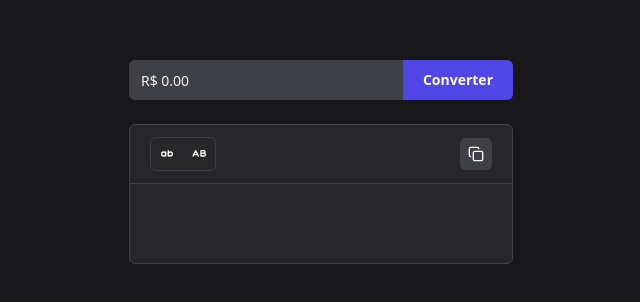
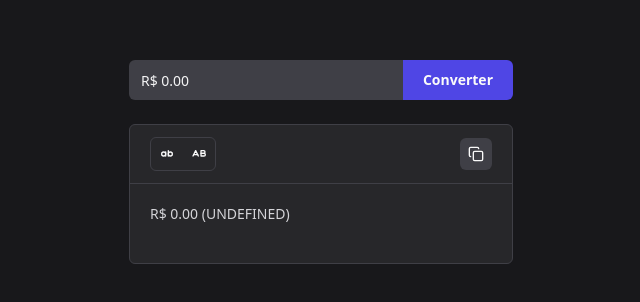
Before and after one commit to KARAUJO1003/conversor-app, a React (Vite) app: page / in a window 1280 px wide. Shown: the part 238-540 px from the top of the page, without its empty margins (319-959 px from the left). Built offline with nearby package versions, Linux system fonts and the light colour scheme.

Commit message:
FEAT: Alteração no layout de resultado.

```diff
--- a/src/App.jsx
+++ b/src/App.jsx
@@ -10,6 +10,7 @@ import { mask, unmask } from 'simple-currency-mask';
 function App() {
   const [valueInput, setValueInput] = useState("R$ 0.00");
   const [result, setResult] = useState();
+  const [ currencyValue, setCurrencyValue] = useState()
   const [textChange, setTextChange] = useState(true);
   const [toggleCopy, setToggleCopy] = useState(false)
 
@@ -21,6 +22,7 @@ function App() {
       // Chamar a função extenso com o valor como uma string
       const newValue = extenso(cleanValue, { mode: "currency" });
       setResult(newValue);
+      setCurrencyValue(newValue)
     } else {
       alert("Digite algo");
     }
@@ -117,7 +119,8 @@ function App() {
             </div>
           </div>
           <p className="p-5 text-start font-family:ebrima min-h-20 border-t border-zinc-700 text-zinc-300">
-            {result}
+             {  valueInput + ` (${result})`}
+
           </p>
           <Button
             className="hidden max-sm:block h-10 px-5 py-0 font-bold text-sm rounded-none rounded-r-md bg-indigo-600 hover:bg-indigo-500 transition-all max-sm:rounded max-sm:py-3 max-sm:w-full"
```
